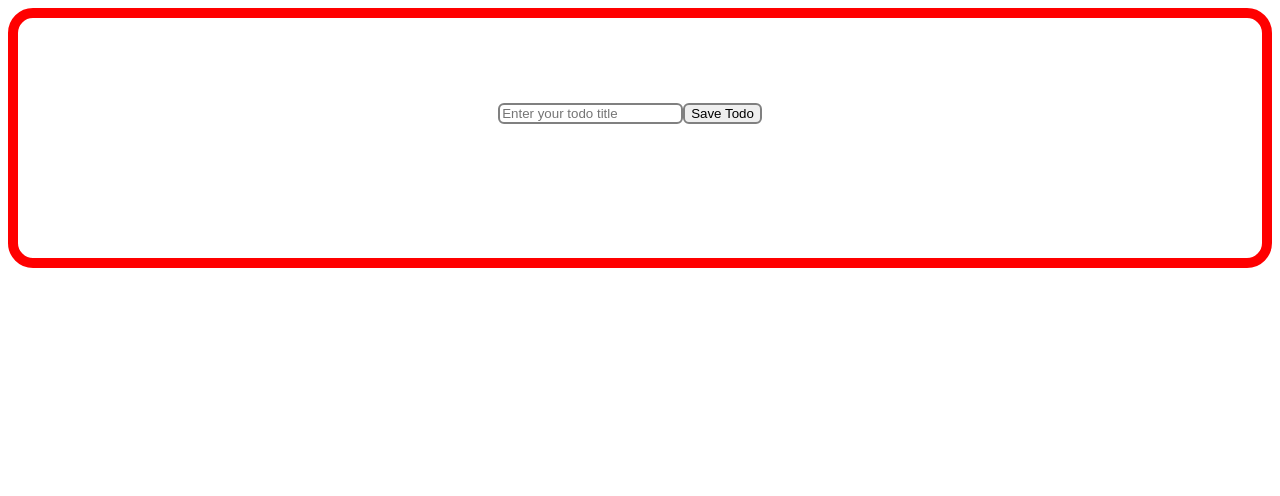
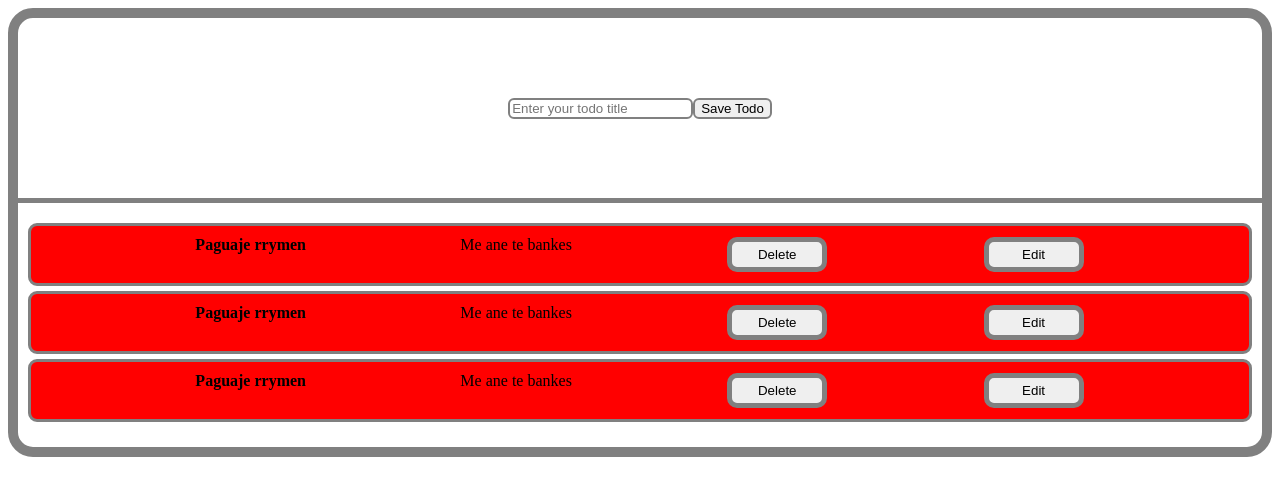
Before and after one commit to durimkepuska/todo-age3, a plain HTML site: page index.html in a window 1280 px wide. Drawn offline with Linux system fonts and the light colour scheme.

Commit message:
u shtua edit forma

```diff
--- a/index.html
+++ b/index.html
@@ -6,7 +6,7 @@
 </head>
 
 <body>
-	<div class="container">
+	<div class="container ">
 		<div class="header">
 			<div class="input-form">
 				<input type="text" class="title-input" name="todo-title" id="todo-title" placeholder="Enter your todo title">
@@ -17,7 +17,40 @@
 		</div>
 
 		<div class="todo-list">
-
+			<div class="todo">
+				<div class="title">Paguaje rrymen</div>
+				<div class="desc">Me ane te bankes</div>
+				<div class="delete-button">
+					<button type="button">Delete</button>
+				</div>
+				<div class="edit-button">
+					<a href="./edit-todo.html">
+						<button type="button">Edit</button>
+					</a>
+				</div>
+			</div>
+			<div class="todo">
+				<div class="title">Paguaje rrymen</div>
+				<div class="desc">Me ane te bankes</div>
+				<div class="delete-button">
+					<button type="button">Delete</button>
+				</div>
+				<div class="edit-button">
+					<button type="button">Edit</button>
+				</div>
+			</div>
+			<div class="todo">
+				<div class="title">Paguaje rrymen</div>
+				<div class="desc">Me ane te bankes</div>
+				<div class="delete-button">
+					<button type="button">Delete</button>
+				</div>
+				<div class="edit-button">
+					<a href="./edit-todo.html?title=romb&desc=bllablla">
+						<button type="button">Edit</button>
+					</a>
+				</div>
+			</div>
 		</div>
 	</div>
 </body>
--- a/styles/getoar.css
+++ b/styles/getoar.css
@@ -29,7 +29,7 @@
     transition: 0.6s;
 }
 .background{
-    background-image: url(/styles/getoar-imgs/bck1.jpg);
+    background-image: url("./getoar-imgs/bck1.jpg");
     background-size: cover;
     background-repeat: no-repeat;
     width: 100%;
--- a/styles/style.css
+++ b/styles/style.css
@@ -1,9 +1,8 @@
 .container {
 	    width: 100%;
-	    border: 10px solid red;
+	    border: 10px solid gray;
 	    border-radius: 25px;
 	    box-sizing: border-box;
-	    padding: 5px 30PX 55px 10px;
 }
 .header {
 	height: 180px;
@@ -22,3 +21,48 @@
 	border: 2px gray solid;
 	border-radius: 6px;
 }
+
+.red{
+	background-color: red;
+}
+
+.todo-list{
+	padding: 20px 10px;
+    border-top: 5px solid gray;
+}
+.todo {
+	display: flex;
+    flex-direction: row;
+    justify-content: space-evenly;
+    border: 3px solid gray;
+    border-radius: 9px;
+    padding: 10px;
+    margin-bottom: 5px;
+}
+
+.todo .title {
+	font-weight: 800;
+}
+
+.todo-list div	{
+	background-color: red;
+}
+
+.todo  button {
+	width: 100px;
+	height: 35px;
+	border: 5px gray solid;
+    border-radius: 10px;
+    margin: 1px;
+}
+
+.edit-todo{
+	display: flex;
+	flex-direction: column;
+	align-items: center;
+	padding: 50px 0px;
+}
+
+.edit-todo div {
+	padding-top: 50px;
+}
```
Also changed, not shown: edit-todo.html (added, +24 -0 lines), getoar.html (+0 -4 lines).
